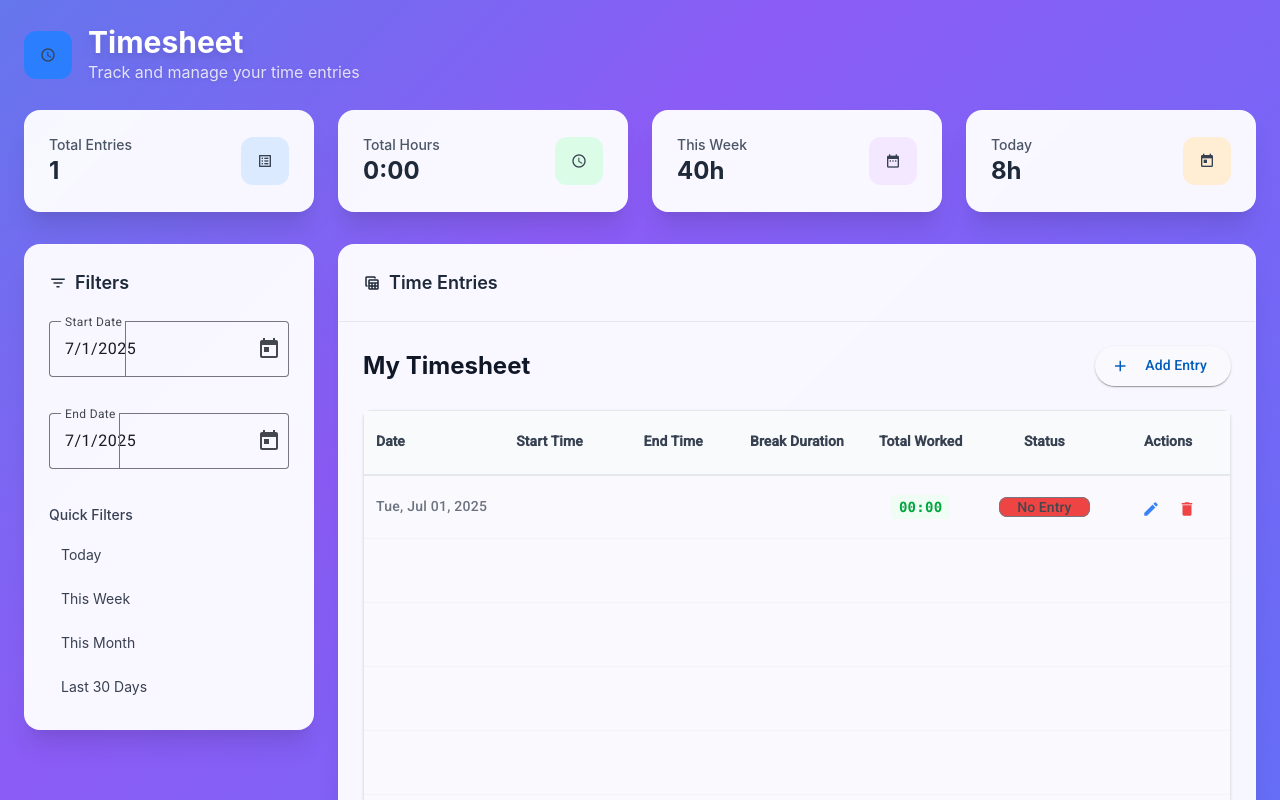
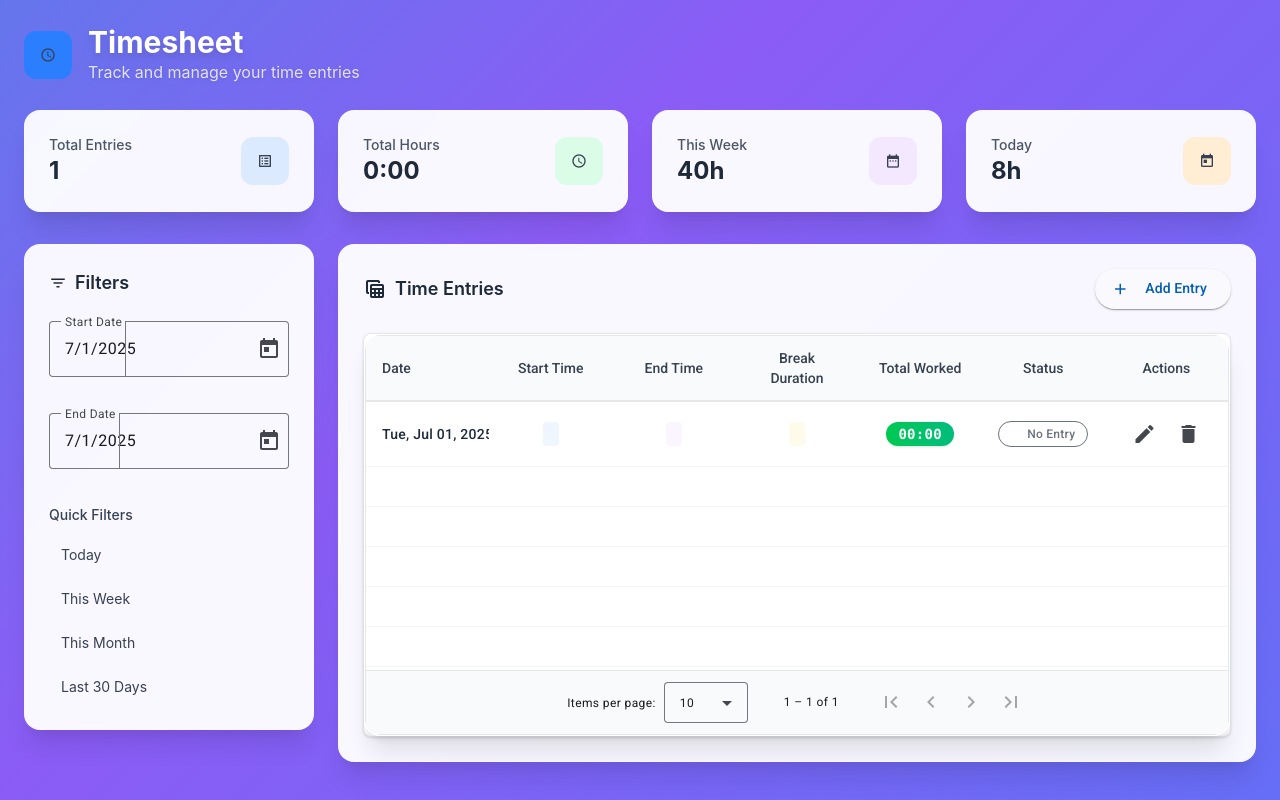
Before and after one commit to rsuciunttdata/timetracking-team-one, an Angular app: page /timesheet in a window 1280 px wide. Shown: the top 800 px of the page. Built offline with nearby package versions, Linux system fonts and the light colour scheme.

Commit message:
Table layout and styles and UI

```diff
--- a/src/app/components/timesheet-table/timesheet-table.component.css
+++ b/src/app/components/timesheet-table/timesheet-table.component.css
@@ -1,3 +1,163 @@
+/* Professional Table Styles - TimeTracker Identity */
+
+/* Table container with fixed height for 5 entries */
+.table-container {
+  display: flex;
+  flex-direction: column;
+  background: rgba(255, 255, 255, 0.95);
+  backdrop-filter: blur(10px);
+  border-radius: 1rem;
+  overflow: hidden;
+}
+
+.table-scroll-area {
+  flex: 1;
+  overflow-y: auto;
+  scrollbar-width: thin;
+  scrollbar-color: #cbd5e1 #f1f5f9;
+}
+
+/* Custom scrollbar styling */
+.table-scroll-area::-webkit-scrollbar {
+  width: 8px;
+}
+
+.table-scroll-area::-webkit-scrollbar-track {
+  background: #f1f5f9;
+  border-radius: 4px;
+}
+
+.table-scroll-area::-webkit-scrollbar-thumb {
+  background: linear-gradient(to bottom, #3b82f6, #8b5cf6);
+  border-radius: 4px;
+}
+
+.table-scroll-area::-webkit-scrollbar-thumb:hover {
+  background: linear-gradient(to bottom, #2563eb, #7c3aed);
+}
+
+/* Professional table styling */
+.professional-table {
+  border-collapse: separate;
+  border-spacing: 0;
+}
+
+.professional-table .mat-mdc-header-cell {
+  background: #f9fafb !important;
+  color: #374151 !important;
+  font-weight: 500 !important;
+  font-size: 0.875rem !important;
+  padding: 12px 16px !important;
+  border-bottom: 2px solid #e5e7eb !important;
+  position: sticky;
+  top: 0;
+  z-index: 10;
+  text-transform: none;
+  letter-spacing: normal;
+}
+
+.professional-table .mat-mdc-cell {
+  padding: 12px 16px !important;
+  border-bottom: 1px solid #f3f4f6 !important;
+  background: white;
+  font-size: 0.875rem;
+  transition: all 0.2s ease;
+}
+
+/* Header row styling */
+.header-row {
+  background: #f9fafb;
+}
+
+/* Data row styling */
+.data-row:hover {
+  background: #f8fafc !important;
+  transform: none;
+  box-shadow: none;
+}
+
+.data-row {
+  transition: background-color 0.2s ease;
+  cursor: pointer;
+}
+
+/* Weekend row styling */
+.weekend-row {
+  background: #fefce8 !important;
+}
+
+.weekend-row:hover {
+  background: #fef3c7 !important;
+}
+
+/* Status chip styling */
+.status-chip {
+  border-radius: 9999px;
+  font-weight: 500;
+  padding: 4px 12px;
+  font-size: 0.75rem;
+  border: none;
+}
+
+.mat-mdc-chip.status-no-entry {
+  background: #f3f4f6 !important;
+  color: #6b7280 !important;
+}
+
+/* Action buttons - simplified styling */
+.action-button {
+  width: 36px !important;
+  height: 36px !important;
+  border-radius: 6px !important;
+  transition: all 0.2s ease !important;
+  margin: 0 2px !important;
+}
+
+/* Remove the elaborate edit and delete button styling */
+
+/* Paginator styling */
+.paginator-container {
+  display: flex;
+  align-items: center;
+  justify-content: center;
+  min-height: 64px;
+}
+
+.professional-paginator {
+  background: transparent !important;
+  border: none !important;
+}
+
+.professional-paginator .mat-mdc-paginator-container {
+  padding: 0 !important;
+}
+
+.professional-paginator .mat-mdc-icon-button {
+  width: 36px !important;
+  height: 36px !important;
+  border-radius: 8px !important;
+  background: linear-gradient(135deg, #3b82f6, #8b5cf6) !important;
+  color: white !important;
+  margin: 0 4px !important;
+  transition: all 0.3s ease !important;
+}
+
+.professional-paginator .mat-mdc-icon-button:hover:not(:disabled) {
+  background: linear-gradient(135deg, #2563eb, #7c3aed) !important;
+  transform: translateY(-2px);
+  box-shadow: 0 8px 16px rgba(59, 130, 246, 0.3);
+}
+
+.professional-paginator .mat-mdc-icon-button:disabled {
+  background: #e5e7eb !important;
+  color: #9ca3af !important;
+}
+
+/* Time badges */
+.font-mono {
+  font-family: 'Monaco', 'Menlo', 'Ubuntu Mono', monospace;
+}
+
 /* Loading State */
 .loading-container {
   display: flex;
@@ -9,12 +169,11 @@
 }
 
 /* Empty State */
-.empty-state-card {
-  margin: 2rem 0;
-  border-radius: 8px;
-}
-
 .empty-state {
+  background: linear-gradient(135deg, #f8fafc, #e2e8f0);
+  border: 2px dashed #cbd5e1;
+  border-radius: 1rem;
+  margin: 1rem;
   text-align: center;
   padding: 3rem 2rem;
 }
@@ -28,6 +187,92 @@
 .empty-state h3 {
   font-size: 1.25rem;
   font-weight: 600;
+}
+
+/* Responsive design */
+@media (max-width: 1024px) {
+  .table-container {
+    height: 350px !important;
+    min-height: 350px !important;
+    max-height: 350px !important;
+  }
+
+  .professional-table .mat-mdc-header-cell,
+  .professional-table .mat-mdc-cell {
+    padding: 12px 8px !important;
+    font-size: 0.8rem !important;
+  }
+}
+
+@media (max-width: 768px) {
+  .table-container {
+    height: 300px !important;
+    min-height: 300px !important;
+    max-height: 300px !important;
+  }
+
+  .professional-table .mat-mdc-header-cell,
+  .professional-table .mat-mdc-cell {
+    padding: 8px 6px !important;
+    font-size: 0.75rem !important;
+  }
+
+  .action-button {
+    width: 32px !important;
+    height: 32px !important;
+  }
+
+  .professional-paginator .mat-mdc-icon-button {
+    width: 32px !important;
+    height: 32px !important;
+  }
+}
+
+@media (max-width: 640px) {
+  .table-container {
+    height: 280px !important;
+    min-height: 280px !important;
+    max-height: 280px !important;
+  }
+
+  /* Hide less important columns on mobile */
+  .professional-table .mat-column-breakDuration {
+    display: none;
+  }
+
+  .professional-table .mat-column-status {
+    display: none;
+  }
+}
+
+/* Print styles */
+@media print {
+  .table-container {
+    height: auto !important;
+    min-height: auto !important;
+    max-height: none !important;
+  }
+
+  .table-scroll-area {
+    overflow: visible !important;
+    height: auto !important;
+  }
+
+  .action-button,
+  .paginator-container {
+    display: none !important;
+  }
+
+  .professional-table .mat-mdc-header-cell {
+    background: #f3f4f6 !important;
+    color: black !important;
+  }
+
+  .data-row:hover {
+    background: white !important;
+    transform: none !important;
+    box-shadow: none !important;
+  }
 }
 
 /* Compact Table Styles */
--- a/src/app/components/timesheet-table/timesheet-table.component.html
+++ b/src/app/components/timesheet-table/timesheet-table.component.html
@@ -1,11 +1,13 @@
 <!-- Header with title and add button -->
 <div class="flex justify-between items-center mb-6">
-  <h1 class="text-2xl font-bold text-gray-900">My Timesheet</h1>
+      <h3 class="text-lg font-semibold text-gray-800 flex items-center gap-2">
+        <mat-icon class="text-blue-600">table_view</mat-icon>
+        Time Entries
+      </h3>
   <button
     mat-raised-button
-    color="primary"
     (click)="onAddEntry()"
-    class="flex items-center gap-2 shadow-sm">
+    class="bg-gradient-to-r from-blue-500 to-purple-600 text-white px-6 py-2 rounded-xl font-medium hover:shadow-lg transition-all duration-300 hover:-translate-y-1 flex items-center gap-2">
     <mat-icon>add</mat-icon>
     Add Entry
   </button>
@@ -33,9 +35,8 @@
         <p class="text-gray-600 mb-6 max-w-md">Start by adding your first time entry to track your work hours.</p>
         <button
           mat-raised-button
-          color="primary"
           (click)="onAddEntry()"
-          class="inline-flex items-center gap-2 shadow-sm">
+          class="bg-gradient-to-r from-blue-500 to-purple-600 text-white px-6 py-2 rounded-xl font-medium hover:shadow-lg transition-all duration-300 hover:-translate-y-1 inline-flex items-center gap-2">
           <mat-icon>add</mat-icon>
           Add first entry
         </button>
@@ -43,26 +44,30 @@
     </div>
   }
 
-  <!-- Table with fixed size -->
-  <div class="min-h-[500px] flex flex-col">
+  <!-- Table with fixed size for 5 entries -->
+  <div class="bg-white/95 backdrop-blur-sm rounded-2xl border border-white/20 shadow-xl overflow-hidden">
+    <!-- Fixed height container for exactly 5 rows -->
+    <div class="table-container" style="height: 400px; min-height: 400px; max-height: 400px;">
+      <div class="table-scroll-area" style="height: calc(100% - 64px); overflow-y: auto;">
         <table
           mat-table
           [dataSource]="timeEntries()"
           matSort
           (matSortChange)="onSortChange($event)"
-      class="w-full flex-1 compact-table">
+          class="w-full professional-table">
 
           <!-- Date Column -->
           <ng-container matColumnDef="date">
-        <th mat-header-cell *matHeaderCellDef mat-sort-header="date">
+            <th mat-header-cell *matHeaderCellDef mat-sort-header="date"
+                class="bg-gray-50 text-gray-700 font-medium sticky top-0 z-10 border-b border-gray-200">
               Date
             </th>
-        <td mat-cell *matCellDef="let entry" [class.weekend-row]="entry && isWeekendDay(entry.date)">
+            <td mat-cell *matCellDef="let entry" [class.weekend-row]="entry && isWeekendDay(entry.date)" class="py-3">
               @if (entry) {
                 <div class="flex items-center gap-2">
-              <span class="font-medium">{{ formatDate(entry.date) }}</span>
+                  <span class="font-medium text-gray-800">{{ formatDate(entry.date) }}</span>
                   @if (isWeekendDay(entry.date)) {
-                <mat-icon class="text-gray-400 text-sm" matTooltip="Weekend">weekend</mat-icon>
+                    <mat-icon class="text-orange-400 text-sm" >weekend</mat-icon>
                   }
                 </div>
               }
@@ -71,12 +76,13 @@
 
           <!-- Start Time Column -->
           <ng-container matColumnDef="startTime">
-        <th mat-header-cell *matHeaderCellDef>
+            <th mat-header-cell *matHeaderCellDef
+                class="bg-gray-50 text-gray-700 font-medium sticky top-0 z-10 border-b border-gray-200">
               Start Time
             </th>
-        <td mat-cell *matCellDef="let entry">
+            <td mat-cell *matCellDef="let entry" class="py-3">
               @if (entry && !isPlaceholderEntry(entry)) {
-            <span class="font-mono text-sm">{{ entry.startTime }}</span>
+                <span class="font-mono text-sm bg-blue-50 px-2 py-1 rounded text-blue-800">{{ entry.startTime }}</span>
               } @else if (entry && isPlaceholderEntry(entry)) {
                 <span class="text-gray-400 text-sm italic">No entry</span>
               }
@@ -85,12 +91,13 @@
 
           <!-- End Time Column -->
           <ng-container matColumnDef="endTime">
-        <th mat-header-cell *matHeaderCellDef>
+            <th mat-header-cell *matHeaderCellDef
+                class="bg-gray-50 text-gray-700 font-medium sticky top-0 z-10 border-b border-gray-200">
               End Time
             </th>
-        <td mat-cell *matCellDef="let entry">
+            <td mat-cell *matCellDef="let entry" class="py-3">
               @if (entry && !isPlaceholderEntry(entry)) {
-            <span class="font-mono text-sm">{{ entry.endTime }}</span>
+                <span class="font-mono text-sm bg-purple-50 px-2 py-1 rounded text-purple-800">{{ entry.endTime }}</span>
               } @else if (entry && isPlaceholderEntry(entry)) {
                 <span class="text-gray-400 text-sm italic">No entry</span>
               }
@@ -99,12 +106,13 @@
 
           <!-- Break Duration Column -->
           <ng-container matColumnDef="breakDuration">
-        <th mat-header-cell *matHeaderCellDef>
+            <th mat-header-cell *matHeaderCellDef
+                class="bg-gray-50 text-gray-700 font-medium sticky top-0 z-10 border-b border-gray-200">
               Break Duration
             </th>
-        <td mat-cell *matCellDef="let entry">
+            <td mat-cell *matCellDef="let entry" class="py-3">
               @if (entry && !isPlaceholderEntry(entry)) {
-            <span class="font-mono text-sm text-amber-600">{{ entry.breakDuration }}</span>
+                <span class="font-mono text-sm bg-amber-50 px-2 py-1 rounded text-amber-800">{{ entry.breakDuration }}</span>
               } @else if (entry && isPlaceholderEntry(entry)) {
                 <span class="text-gray-400 text-sm italic">No entry</span>
               }
@@ -113,12 +121,13 @@
 
           <!-- Total Worked Time Column -->
           <ng-container matColumnDef="totalWorkedTime">
-        <th mat-header-cell *matHeaderCellDef>
+            <th mat-header-cell *matHeaderCellDef
+                class="bg-gray-50 text-gray-700 font-medium sticky top-0 z-10 border-b border-gray-200">
               Total Worked
             </th>
-        <td mat-cell *matCellDef="let entry">
+            <td mat-cell *matCellDef="let entry" class="py-3">
               @if (entry && !isPlaceholderEntry(entry)) {
-            <span class="font-mono text-sm font-semibold text-green-600 bg-green-50 px-2 py-1 rounded">
+                <span class="font-mono text-sm font-semibold bg-gradient-to-r from-green-500 to-emerald-500 text-white px-3 py-1 rounded-full shadow-sm">
                   {{ calculateWorkedTime(entry.startTime, entry.endTime, entry.breakDuration) }}
                 </span>
               } @else if (entry && isPlaceholderEntry(entry)) {
@@ -129,46 +138,58 @@
 
           <!-- Status Column -->
           <ng-container matColumnDef="status">
-        <th mat-header-cell *matHeaderCellDef>
+            <th mat-header-cell *matHeaderCellDef
+                class="bg-gray-50 text-gray-700 font-medium sticky top-0 z-10 border-b border-gray-200">
               Status
             </th>
-        <td mat-cell *matCellDef="let entry">
+            <td mat-cell *matCellDef="let entry" class="py-3">
               @if (entry && !isPlaceholderEntry(entry)) {
-            <mat-chip [class]="getStatusClass(entry)" class="text-xs font-medium">
+                <div class="inline-flex items-center px-3 py-1 rounded-full text-xs font-medium border"
+                     [ngClass]="{
+                       'bg-green-50 text-green-700 border-green-200': getStatusText(entry) === 'Complete',
+                       'bg-amber-50 text-amber-700 border-amber-200': getStatusText(entry) === 'In Progress',
+                       'bg-gray-50 text-gray-700 border-gray-200': getStatusText(entry) === 'Pending'
+                     }">
+                  <div class="w-2 h-2 rounded-full mr-2"
+                       [ngClass]="{
+                         'bg-green-500': getStatusText(entry) === 'Complete',
+                         'bg-amber-500': getStatusText(entry) === 'In Progress',
+                         'bg-gray-400': getStatusText(entry) === 'Pending'
+                       }"></div>
                   {{ getStatusText(entry) }}
-            </mat-chip>
+                </div>
               } @else if (entry && isPlaceholderEntry(entry)) {
-            <mat-chip class="status-no-entry text-xs font-medium">
+                <div class="inline-flex items-center px-3 py-1 rounded-full text-xs font-medium bg-gray-50 text-gray-500 border border-gray-200">
+                  <div class="w-2 h-2 rounded-full mr-2 bg-gray-300"></div>
                   No Entry
-            </mat-chip>
+                </div>
               }
             </td>
           </ng-container>
 
           <!-- Actions Column -->
           <ng-container matColumnDef="actions">
-        <th mat-header-cell *matHeaderCellDef>
+            <th mat-header-cell *matHeaderCellDef
+                class="bg-gray-50 text-gray-700 font-medium sticky top-0 z-10 border-b border-gray-200">
               Actions
             </th>
-        <td mat-cell *matCellDef="let entry">
+            <td mat-cell *matCellDef="let entry" class="py-3">
               @if (entry && !isPlaceholderEntry(entry)) {
                 <div class="flex gap-1 justify-center">
                   <button
                     mat-icon-button
-                color="primary"
                     [disabled]="shouldDisableActions(entry)"
                     (click)="onEditEntry(entry)"
                     [matTooltip]="shouldDisableActions(entry) ? 'Weekend entries cannot be edited' : 'Edit entry'"
-                class="hover:shadow-sm">
+                    class="text-blue-600 hover:bg-blue-50">
                     <mat-icon class="text-lg">edit</mat-icon>
                   </button>
                   <button
                     mat-icon-button
-                color="warn"
                     [disabled]="shouldDisableActions(entry)"
                     (click)="onDeleteEntry(entry)"
                     [matTooltip]="shouldDisableActions(entry) ? 'Weekend entries cannot be deleted' : 'Delete entry'"
-                class="hover:shadow-sm">
+                    class="text-red-600 hover:bg-red-50">
                     <mat-icon class="text-lg">delete</mat-icon>
                   </button>
                 </div>
@@ -182,14 +203,16 @@
             </td>
           </ng-container>
 
-      <tr mat-header-row *matHeaderRowDef="displayedColumns"></tr>
+          <tr mat-header-row *matHeaderRowDef="displayedColumns" class="header-row"></tr>
           <tr mat-row *matRowDef="let row; columns: displayedColumns;"
-          [class.hover:bg-gray-50]="row"
-          [class.opacity-0]="!row"></tr>
+              [class.hover:bg-blue-50]="row"
+              [class.weekend-row]="row && isWeekendDay(row.date)"
+              class="data-row transition-all duration-200"></tr>
         </table>
+      </div>
 
-    <!-- Paginator -->
-    <div class="mt-auto">
+      <!-- Paginator - Fixed at bottom -->
+      <div class="paginator-container bg-gray-50 border-t border-gray-200" style="height: 64px;">
         <mat-paginator
           #paginator
           [length]="totalEntries()"
@@ -198,9 +221,10 @@
           [pageIndex]="currentPageIndex()"
           (page)="onPageChange($event)"
           [showFirstLastButtons]="true"
-        class="border-t border-gray-200">
+          class="professional-paginator">
         </mat-paginator>
       </div>
     </div>
   </div>
+</div>
 }
--- a/src/app/pages/timesheet-page.component.html
+++ b/src/app/pages/timesheet-page.component.html
@@ -120,12 +120,6 @@
     <!-- Time Entries Table -->
     <div class="lg:col-span-3">
       <div class="bg-white/95 backdrop-blur-sm rounded-2xl border border-white/20 shadow-xl overflow-hidden">
-        <div class="p-6 border-b border-gray-200">
-          <h3 class="text-lg font-semibold text-gray-800 flex items-center gap-2">
-            <mat-icon class="text-blue-600">table_view</mat-icon>
-            Time Entries
-          </h3>
-        </div>
         <div class="p-6">
           <app-timesheet-table
             [dateFilter]="dateFilter()"
```
Lines whose indentation alone changed are shown as unchanged.
